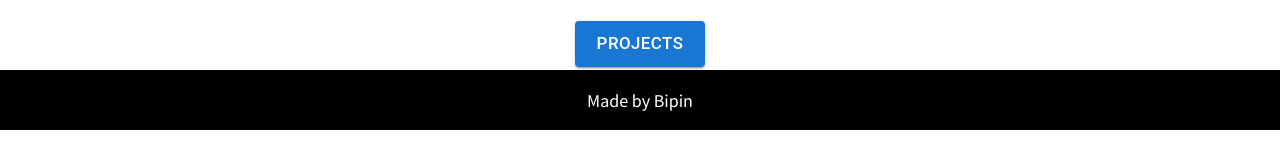
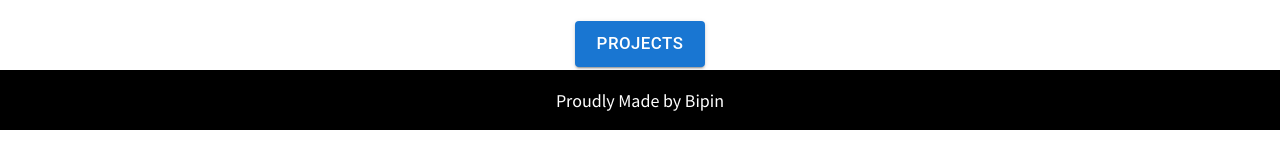
Before and after one commit to bipin-devops/nextJS-portfolio, a Next.js app in the folder my-portfolio-frontend/: page / in a window 1280 px wide. Shown: the part 670-838 px from the top of the page. Built offline with nearby package versions, Linux system fonts and the light colour scheme.

Commit message:
Changes to footer

```diff
--- a/my-portfolio-frontend/src/components/Footer.js
+++ b/my-portfolio-frontend/src/components/Footer.js
@@ -1,3 +1,3 @@
 export default function Footer() {
-  return <footer>Made by Bipin</footer>;
+  return <footer>Proudly Made by Bipin</footer>;
 }
```
